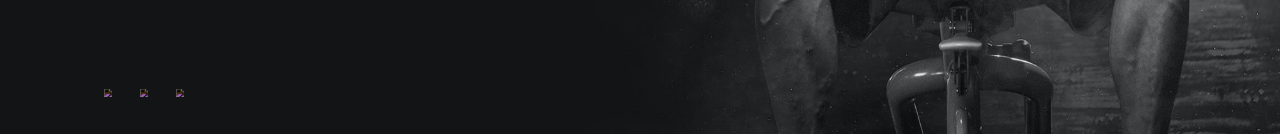
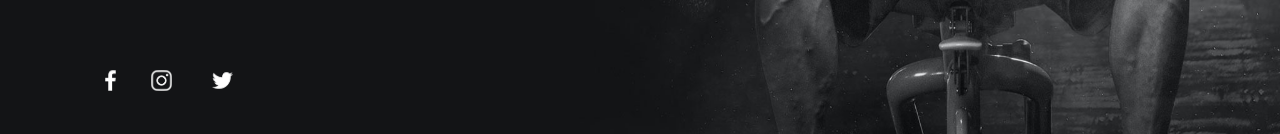
Before and after one commit to Kalpeshsr3/sunnysideagency.github.com, a plain HTML site: page index.html in a window 1280 px wide. Shown: the part 666-800 px from the top of the page. Drawn offline with Linux system fonts and the light colour scheme.

Commit message:
Update index.html

```diff
--- a/index.html
+++ b/index.html
@@ -34,9 +34,9 @@
 	</div>
 
 	<ul class="social">
-	 <li><a href="#"><img src="img/facebook.png"></a></li>
-	 <li><a href="#"><img src="img/instagram.png"></a></li>
-	 <li><a href="#"><img src="img/twitter.png"></a></li>
+	 <li><a href="#"><img src="facebook.png"></a></li>
+	 <li><a href="#"><img src="instagram.png"></a></li>
+	 <li><a href="#"><img src="twitter.png"></a></li>
 	</ul>
 
   </section>
```
